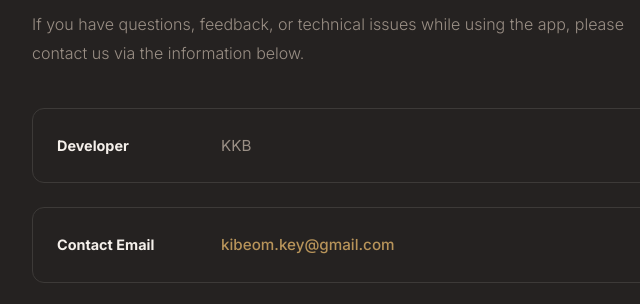
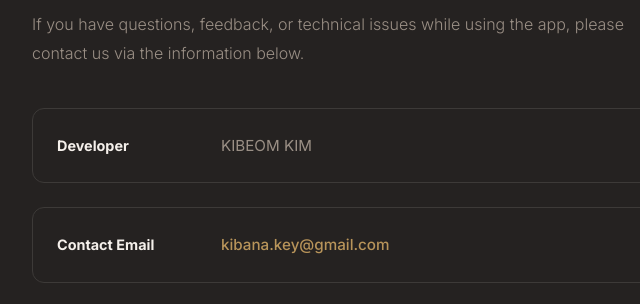
Before and after one commit to kibeom-key/SLRD, a plain HTML site: page index.html in a window 1280 px wide. Shown: the part 1940-2244 px from the top of the page, 152-792 px from the left. Drawn offline with Linux system fonts and the light colour scheme.

Commit message:
Change contact information

```diff
--- a/index.html
+++ b/index.html
@@ -120,11 +120,11 @@
         <dl class="info-list">
           <div class="info-item">
             <dt>Developer</dt>
-            <dd>KKB</dd>
+            <dd>KIBEOM KIM</dd>
           </div>
           <div class="info-item">
             <dt>Contact Email</dt>
-            <dd><a href="mailto:kibeom.key@gmail.com">kibeom.key@gmail.com</a></dd>
+            <dd><a href="mailto:kibana.key@gmail.com">kibana.key@gmail.com</a></dd>
           </div>
           <div class="info-item">
             <dt>Response Time</dt>
```
Also changed, not shown: 2 other files.
